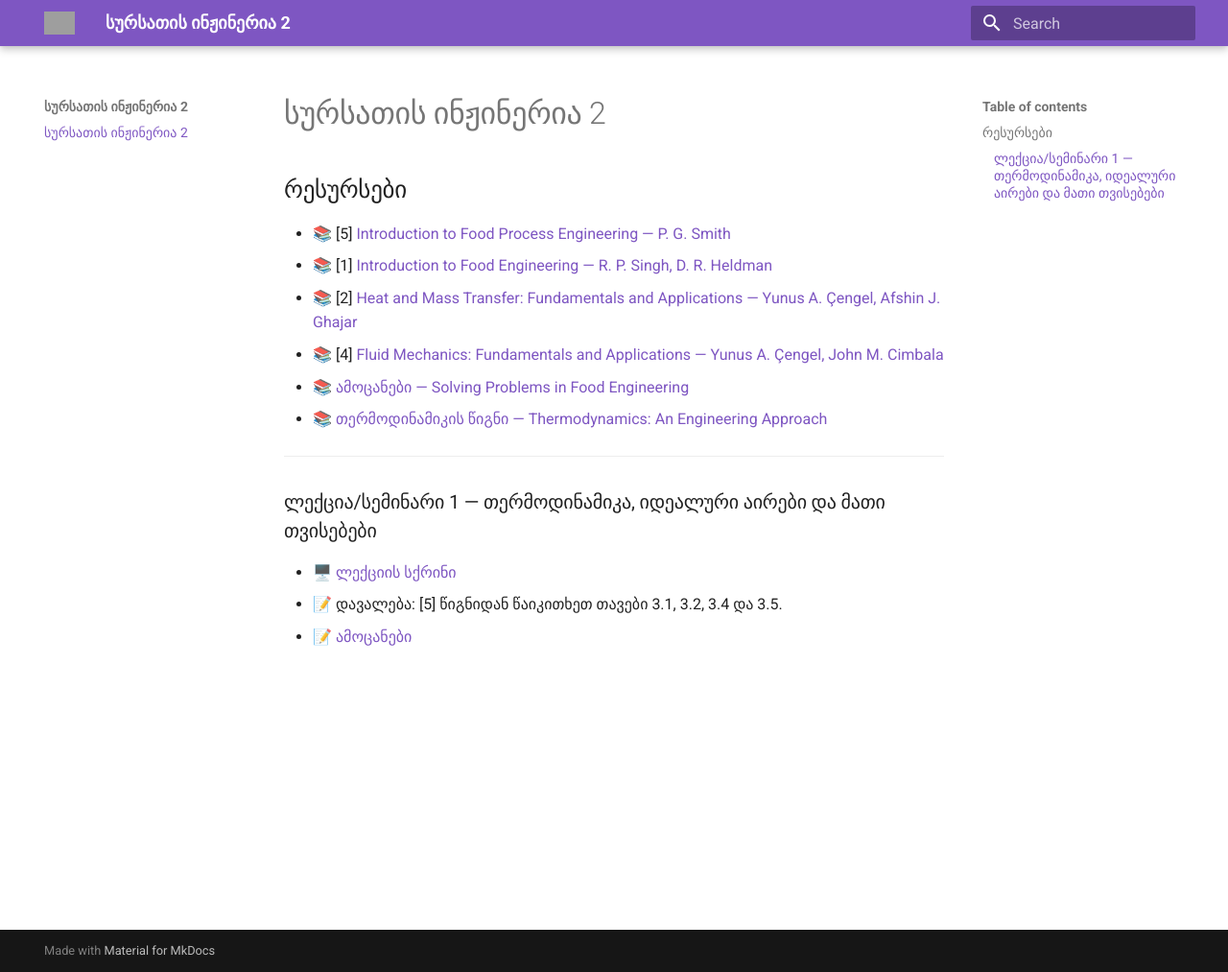
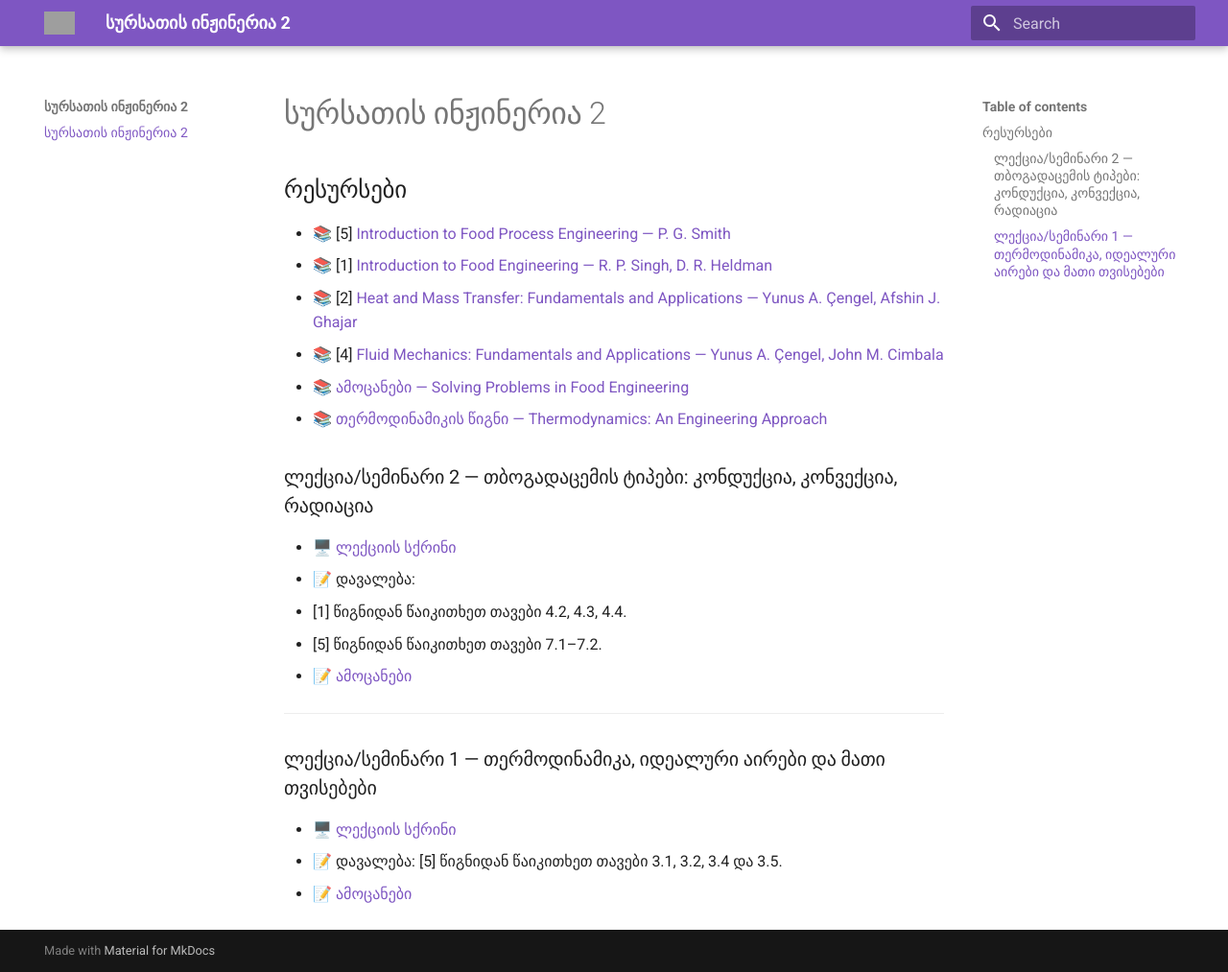
Before and after one commit to gugavar/food-processing-engineering-2-fall-2026, an MkDocs documentation site: the page built from docs/index.md, in a window 1280 px wide and 1013 px high. Shown: the whole window at 96% size. Built offline with MkDocs 1.6.1 and Material for MkDocs 9.7.7, drawn with Linux system fonts in a browser that asks for light colours; grey boxes are pictures that could not be loaded.

Commit message:
Update index.md

```diff
--- a/docs/index.md
+++ b/docs/index.md
@@ -9,6 +9,13 @@
 - 📚 [ამოცანები — Solving Problems in Food Engineering](https://drive.google.com/file/d/1BTXHiRz2UQhHajCZX2andk_aehIAGzlp/view?usp=share_link)
 - 📚 [თერმოდინამიკის წიგნი — Thermodynamics: An Engineering Approach](https://drive.google.com/file/d/1yE8xhtH37rxvtgogK9Cs60tKmCRgruip/view?usp=drive_link)
 
+### ლექცია/სემინარი 2 — თბოგადაცემის ტიპები: კონდუქცია, კონვექცია, რადიაცია
+
+- 🖥️ [ლექციის სქრინი](https://drive.google.com/file/d/1PFvkIAXj4jjW4a2-oJPYH9IY_ziVf-1Z/view?usp=drive_link)
+- 📝 დავალება:
+  - [1] წიგნიდან წაიკითხეთ თავები 4.2, 4.3, 4.4.
+  - [5] წიგნიდან წაიკითხეთ თავები 7.1–7.2.
+- 📝 [ამოცანები](https://docs.google.com/document/d/1ehD7UveL66KMiPPaBK_wyHXcqm0fHmEj/edit?ouid=114341411525359450064&rtpof=true&sd=true&usp=drive_link)
 
 ---
 
```
